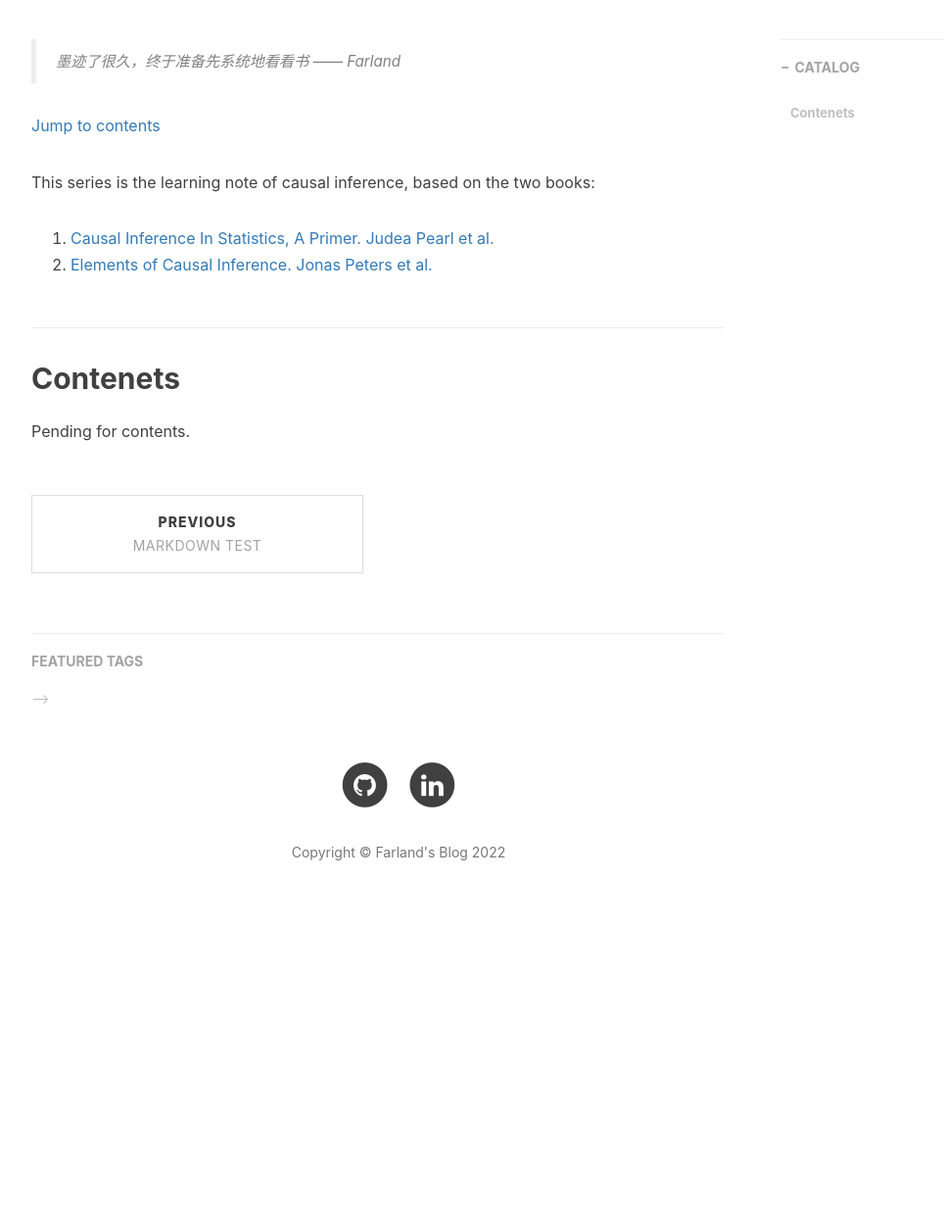
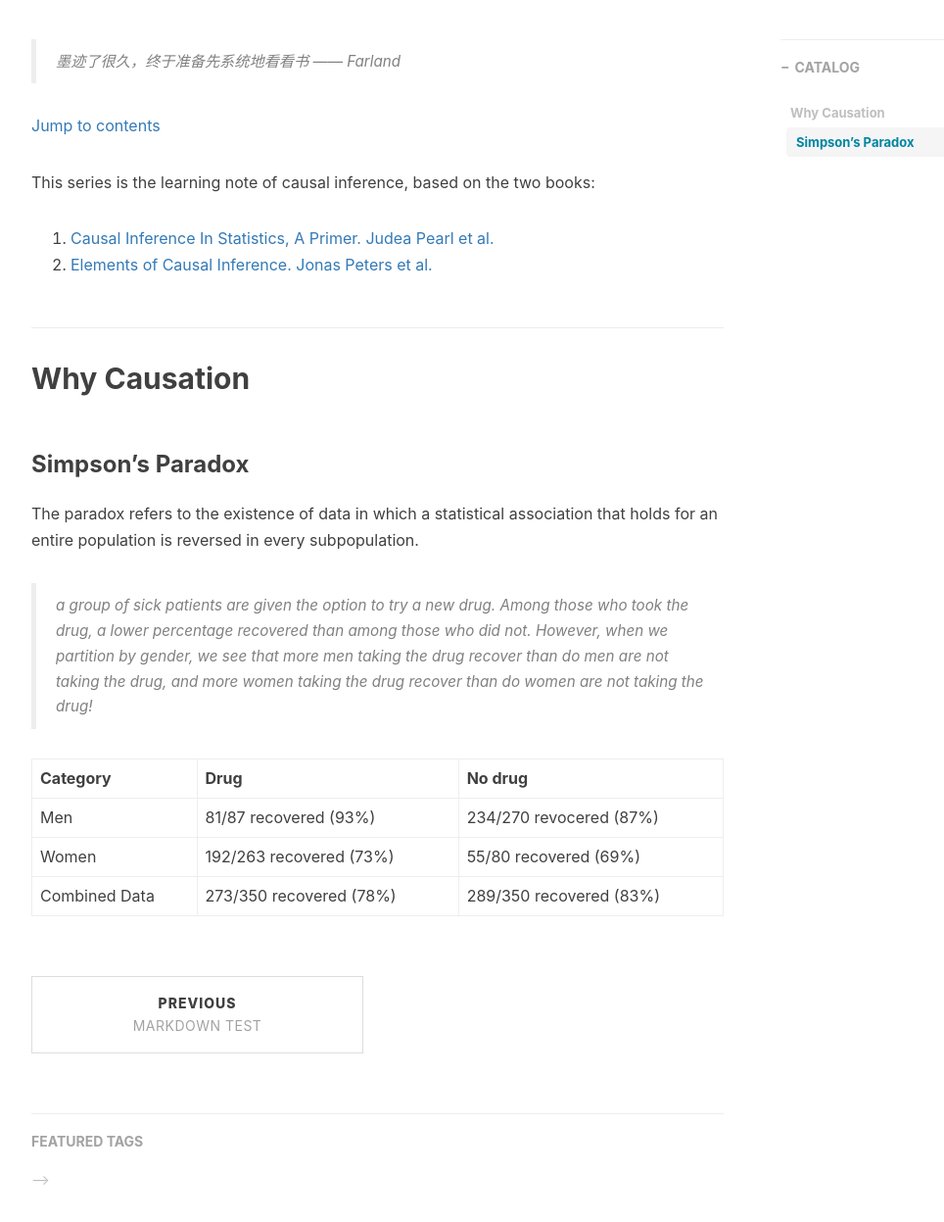
Before and after one commit to Farrrrland/Farrrrland.github.io, a Jekyll site: the page built from _posts/casuality/2022-11-02-eci-note-1.md, in a window 1280 px wide and 1400 px high, scrolled down 370 px. Shown: the part 153-1400 px from the top of the window at 98% size, without its empty margins (233-1197 px from the left). Built offline with Jekyll 4.4.1, drawn with Linux system fonts in a browser that asks for light colours; nearby versions of some CDN libraries; comment, search, counter and statistics services are not loaded; before the commit the page ends 1497 px from its top, so only the background shows below that.

Commit message:
try format

```diff
--- a/_posts/casuality/2022-11-02-eci-note-1.md
+++ b/_posts/casuality/2022-11-02-eci-note-1.md
@@ -25,6 +25,15 @@
 
 <p id = "build"></p>
 
-## Contenets
+## Why Causation
 
-Pending for contents.
+### Simpson's Paradox
+The paradox refers to the existence of data in which a statistical association that holds for an entire population is reversed in every subpopulation.
+
+>a group of sick patients are given the option to try a new drug. Among those who took the drug, a lower percentage recovered than among those who did not. However, when we partition by gender, we see that more men taking the drug recover than do men are not taking the drug, and more women taking the drug recover than do women are not taking the drug!
+
+Category | Drug | No drug
+-------- | ---- | -------
+Men | 81/87 recovered (93%) | 234/270 revocered (87%)
+Women | 192/263 recovered (73%) | 55/80 recovered (69%)
+Combined Data | 273/350 recovered (78%) | 289/350 recovered (83%)
```
